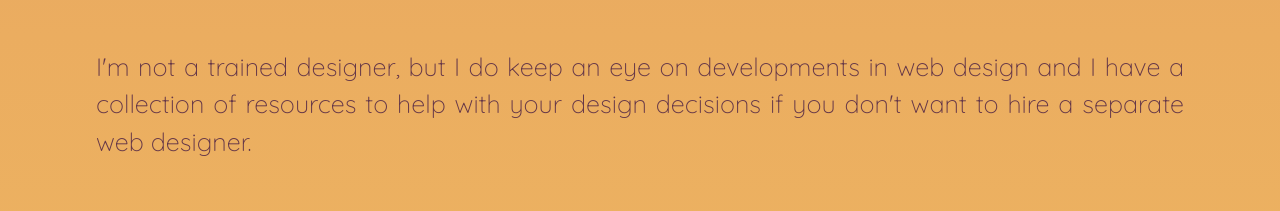
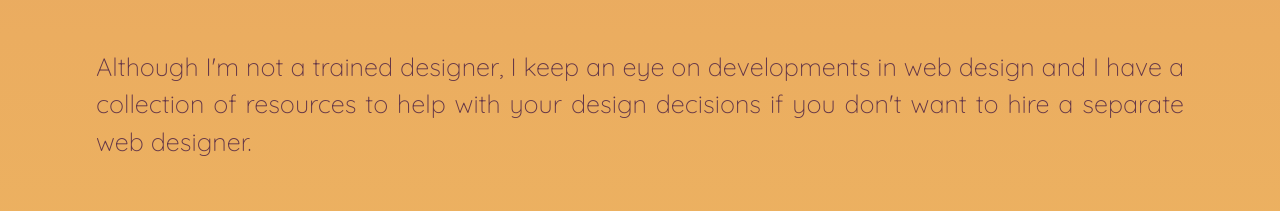
Before and after one commit to willclarktech/willclarktech.github.io, a plain HTML site: page index.html in a window 1280 px wide. Shown: the part 3540-3751 px from the top of the page. Drawn offline with nearby package versions, Linux system fonts and the light colour scheme.

Commit message:
Slight rewording in Services section

```diff
--- a/index.html
+++ b/index.html
@@ -187,7 +187,7 @@
           <p class="col s12 flow-text">I speak <a class="tech-link" href="https://www.python.org/"><strong>Python</strong></a> and <a class="tech-link" href="https://developer.mozilla.org/en-US/docs/Web/JavaScript"><strong>JavaScript</strong></a>, so I offer back end web development using <a class="tech-link" href="https://www.djangoproject.com/"><strong>Django</strong></a> (a web framework for Python) and <a class="tech-link" href="https://www.meteor.com/"><strong>Meteor</strong></a> (a web framework for JavaScript). I can also work with <a class="tech-link" href="http://www.php.net/"><strong>PHP</strong></a> unless your site is unusually complex.</p>
           <p class="col s12 flow-text">On the front end, I use <a class="tech-link" href="https://developer.mozilla.org/en-US/docs/Web/Guide/HTML/HTML5"><strong>HTML5</strong></a> and <a class="tech-link" href="https://developer.mozilla.org/en-US/docs/Web/CSS/CSS3"><strong>CSS3</strong></a> (usually compiled from <a class="tech-link" href="http://sass-lang.com/"><strong>SCSS</strong></a>), together with <a class="tech-link" href="https://jquery.com/"><strong>jQuery</strong></a> and custom <a class="tech-link" href="https://developer.mozilla.org/en-US/docs/Web/JavaScript"><strong>JavaScript</strong></a>. I have a preference for the <a class="tech-link" href="http://materializecss.com/"><strong>Materialize</strong></a> design framework, but I also work with <a class="tech-link" href="http://getbootstrap.com/"><strong>Bootstrap</strong></a>.</p>
           <p class="col s12 flow-text">All my projects are under version control with <a class="tech-link" href="https://git-scm.com/"><strong>Git</strong></a> and I work with repositories on <a class="tech-link" href="https://github.com/likejasper"><strong>Github</strong></a> and <a class="tech-link" href="https://bitbucket.org/LikeJasper/"><strong>Bitbucket</strong></a>.</p>
-          <p class="col s12 flow-text">I'm not a trained designer, but I do keep an eye on developments in web design and I have a collection of resources to help with your design decisions if you don't want to hire a separate web designer.</p>
+          <p class="col s12 flow-text">Although I'm not a trained designer, I keep an eye on developments in web design and I have a collection of resources to help with your design decisions if you don't want to hire a separate web designer.</p>
         </div>
       </section>
       <section id="about" class="section container">
```
